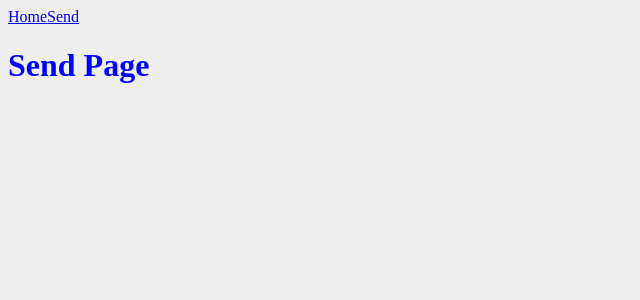
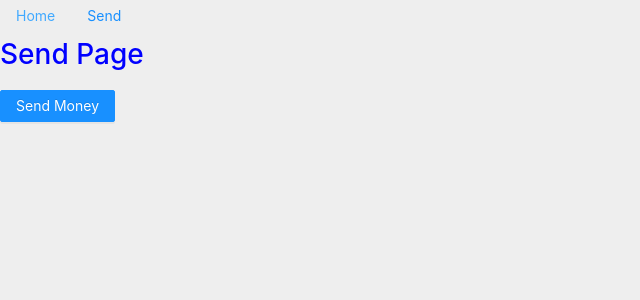
Before and after one commit to albertpadin/bigaspadala, a React app in the folder src/: page /send in a window 1280 px wide. Shown: the top 300 px of the page, without its empty margins (0-640 px from the left). Built offline with nearby package versions, Linux system fonts and the light colour scheme.

Commit message:
Add Ant Design UI library to project

```diff
--- a/src/frontend/components/App.js
+++ b/src/frontend/components/App.js
@@ -1,5 +1,6 @@
 import React, { lazy, Suspense } from 'react';
 import { BrowserRouter, Switch, Route, Link } from 'react-router-dom';
+import Button from 'antd/es/button';
 
 const Home = lazy(() => import('@pages/Home'));
 const Send = lazy(() => import('@pages/Send'));
@@ -7,8 +8,16 @@ const Send = lazy(() => import('@pages/Send'));
 const App = () => {
   return (
     <BrowserRouter>
-      <Link to="/">Home</Link>
-      <Link to="/send">Send</Link>
+      <Link to="/">
+        <Button type="link" tabIndex="-1">
+          Home
+        </Button>
+      </Link>
+      <Link to="/send">
+        <Button type="link" tabIndex="-1">
+          Send
+        </Button>
+      </Link>
 
       <Suspense fallback={<p>Loading...</p>}>
         <Switch>
--- a/src/frontend/index.css
+++ b/src/frontend/index.css
@@ -1,3 +1,5 @@
+@import '~antd/dist/antd.css';
+
 body {
   background-color: #eee;
 }
--- a/src/frontend/pages/Send.js
+++ b/src/frontend/pages/Send.js
@@ -1,8 +1,14 @@
 import React from 'react';
+import Button from 'antd/es/button';
 import style from './Send.module.css';
 
 const Send = () => {
-  return <h1 className={style.heading}>Send Page</h1>;
+  return (
+    <div>
+      <h1 className={style.heading}>Send Page</h1>
+      <Button type="primary">Send Money</Button>
+    </div>
+  );
 };
 
 export default Send;
```
